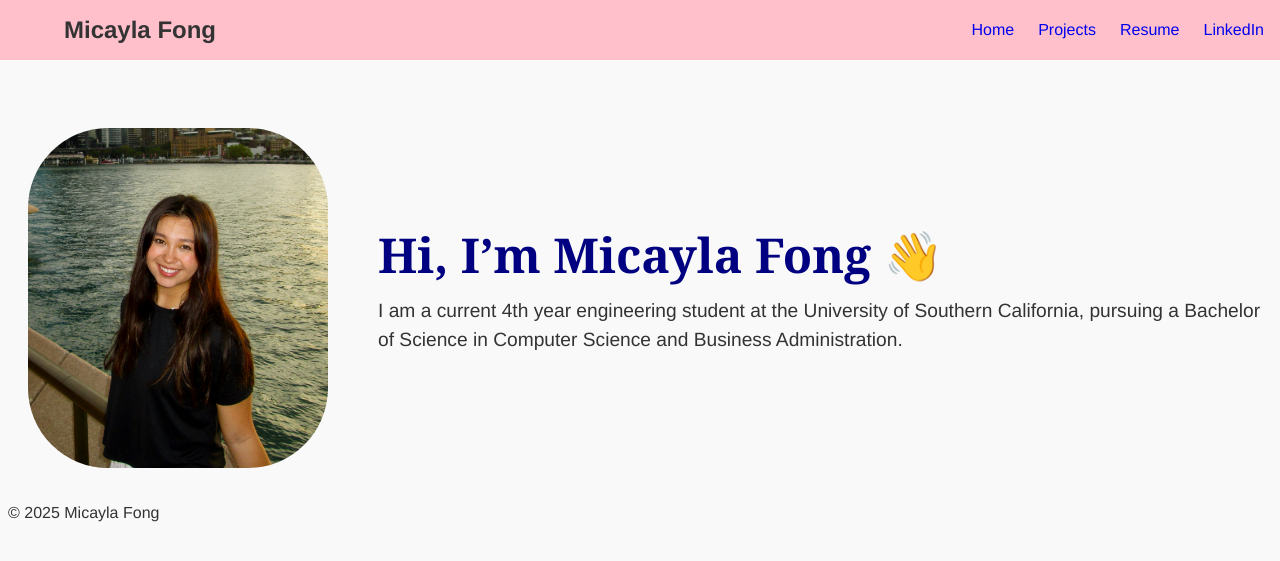
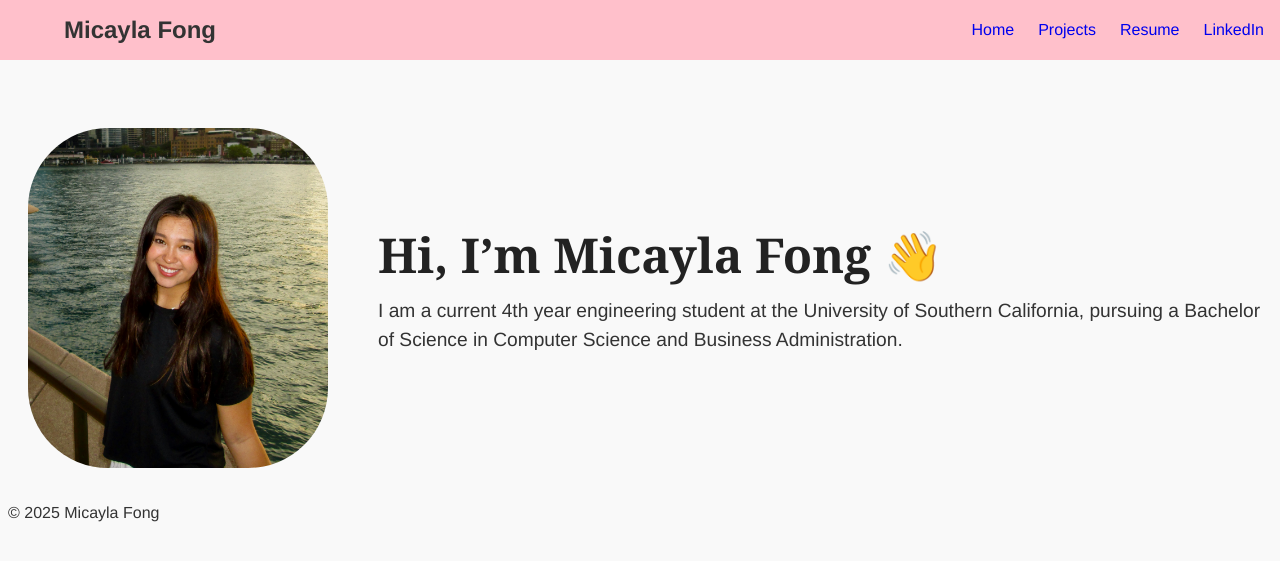
Before and after one commit to mdfong35/mdfong35.github.io, a Jekyll site: the page built from index.md, in a window 1280 px wide. Shown: the top 561 px of the page. Built offline with Jekyll 4.4.1, drawn with Linux system fonts in a browser that asks for light colours.

Commit message:
Update home.css

```diff
--- a/assets/home.css
+++ b/assets/home.css
@@ -16,7 +16,7 @@
 /* Text styling */
 .intro-text h1 {
     font-size: 3rem; /* make name bigger */
-    color: #000080;
+    color: navyblue;
     margin: 0;
 }
 
```
